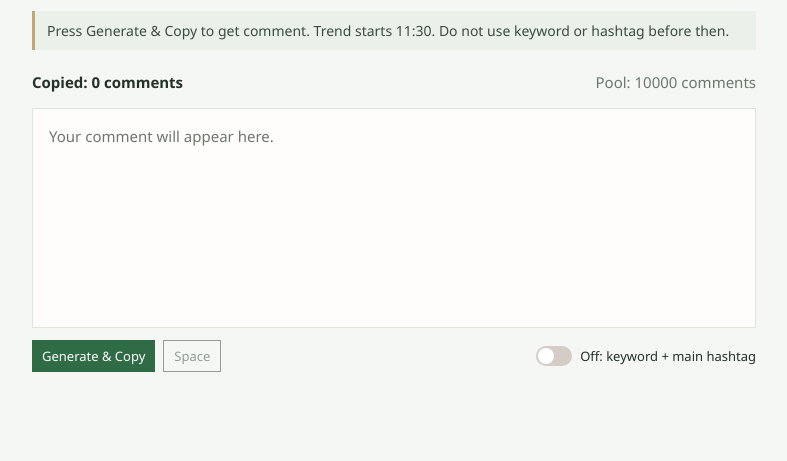
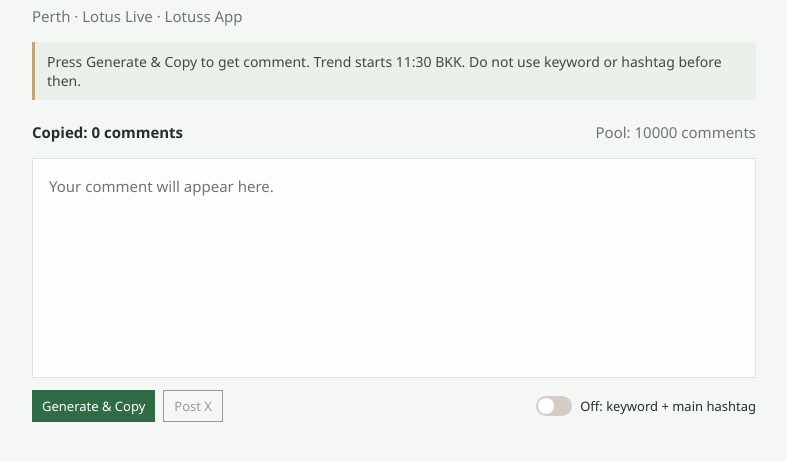
Before and after one commit to psdxtrend/x-comment-generator, a plain HTML site: page lotus.html in a window 1280 px wide. Shown: the part 73-534 px from the top of the page, without its empty margins (246-1033 px from the left). Drawn offline with Linux system fonts and the light colour scheme.

Commit message:
Update header and button text in lotus.html

```diff
--- a/lotus.html
+++ b/lotus.html
@@ -127,8 +127,8 @@
   <div class="wrap">
     <header>
       <h1>X Comment Generator</h1>
-      <p class="sub"></p>
-      <div class="notice">Press Generate &amp; Copy to get comment. Trend starts 11:30. Do not use keyword or hashtag before then.</div>
+      <p class="sub">Perth · Lotus Live · Lotuss App</p>
+      <div class="notice">Press Generate &amp; Copy to get comment. Trend starts 11:30 BKK. Do not use keyword or hashtag before then.</div>
     </header>
 
     <div class="stats">
@@ -138,7 +138,7 @@
     <div class="preview empty" id="preview">Your comment will appear here.</div>
     <div class="actions">
       <button class="primary" id="generate" type="button">Generate &amp; Copy</button>
-      <button class="secondary" id="post" type="button" disabled>Space</button>
+      <button class="secondary" id="post" type="button" disabled>Post X</button>
       <button class="toggle" id="extra" type="button" aria-pressed="false">
         <span class="switch"><i></i></span>
         <span id="extraLabel">Off: keyword + main hashtag</span>
```
